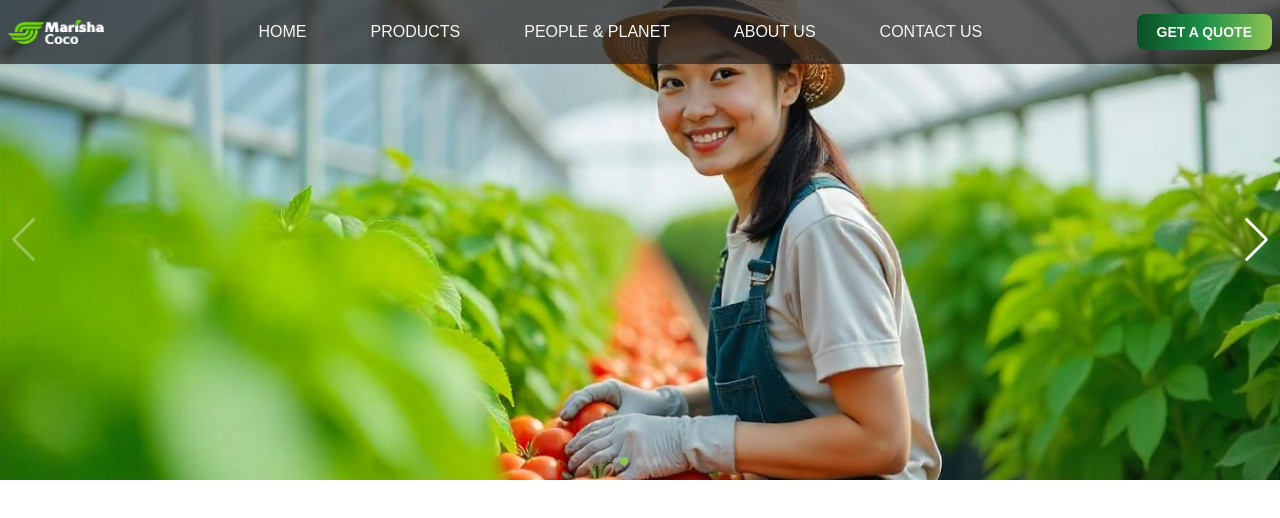
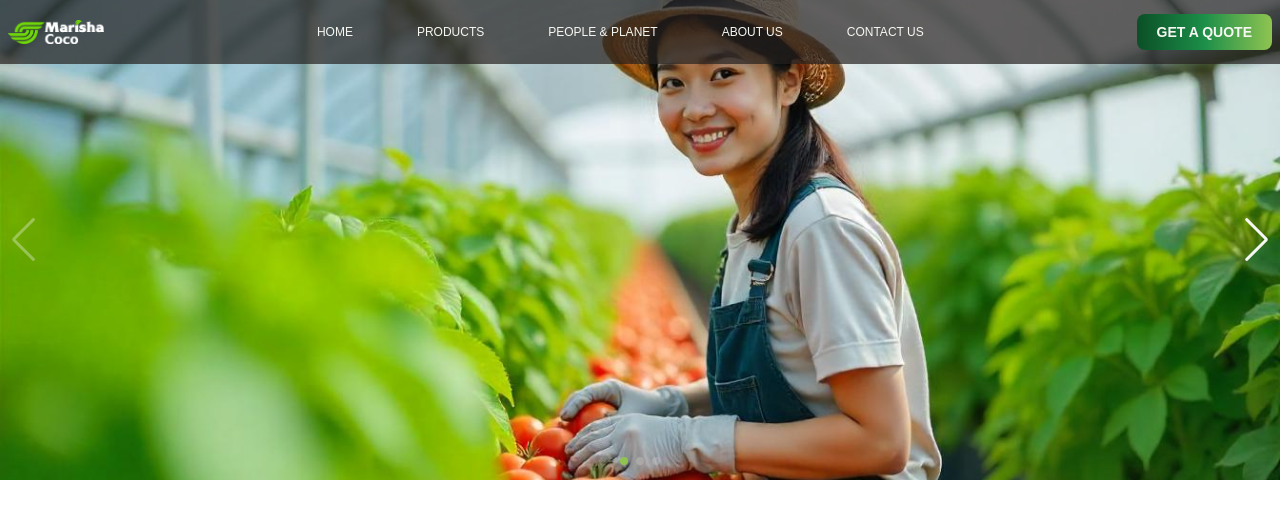
Before and after one commit to pramod-jay/marisha-fe, a Next.js app: page / in a window 1280 px wide. Shown: the top 518 px of the page. Built offline with nearby package versions, Linux system fonts and the light colour scheme.

Commit message:
change font size of header items

```diff
--- a/src/app/globals.css
+++ b/src/app/globals.css
@@ -29,7 +29,7 @@ body {
 
 .headerItem {
   color: #F6F7F2;
-  font-size: 12;
+  font-size: 12px;
   text-transform: uppercase;
   font-weight: 500;
   text-align: center;
```
